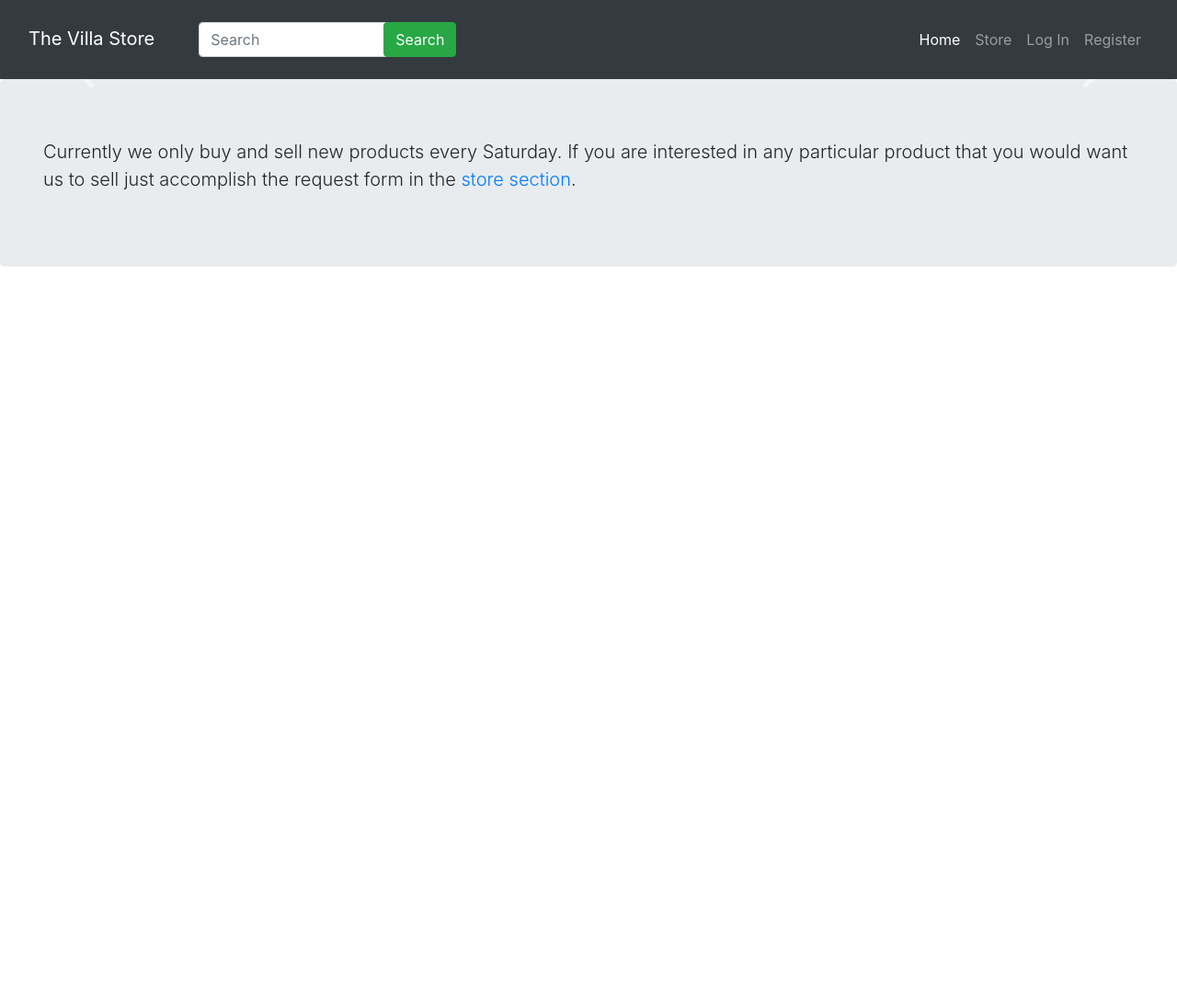
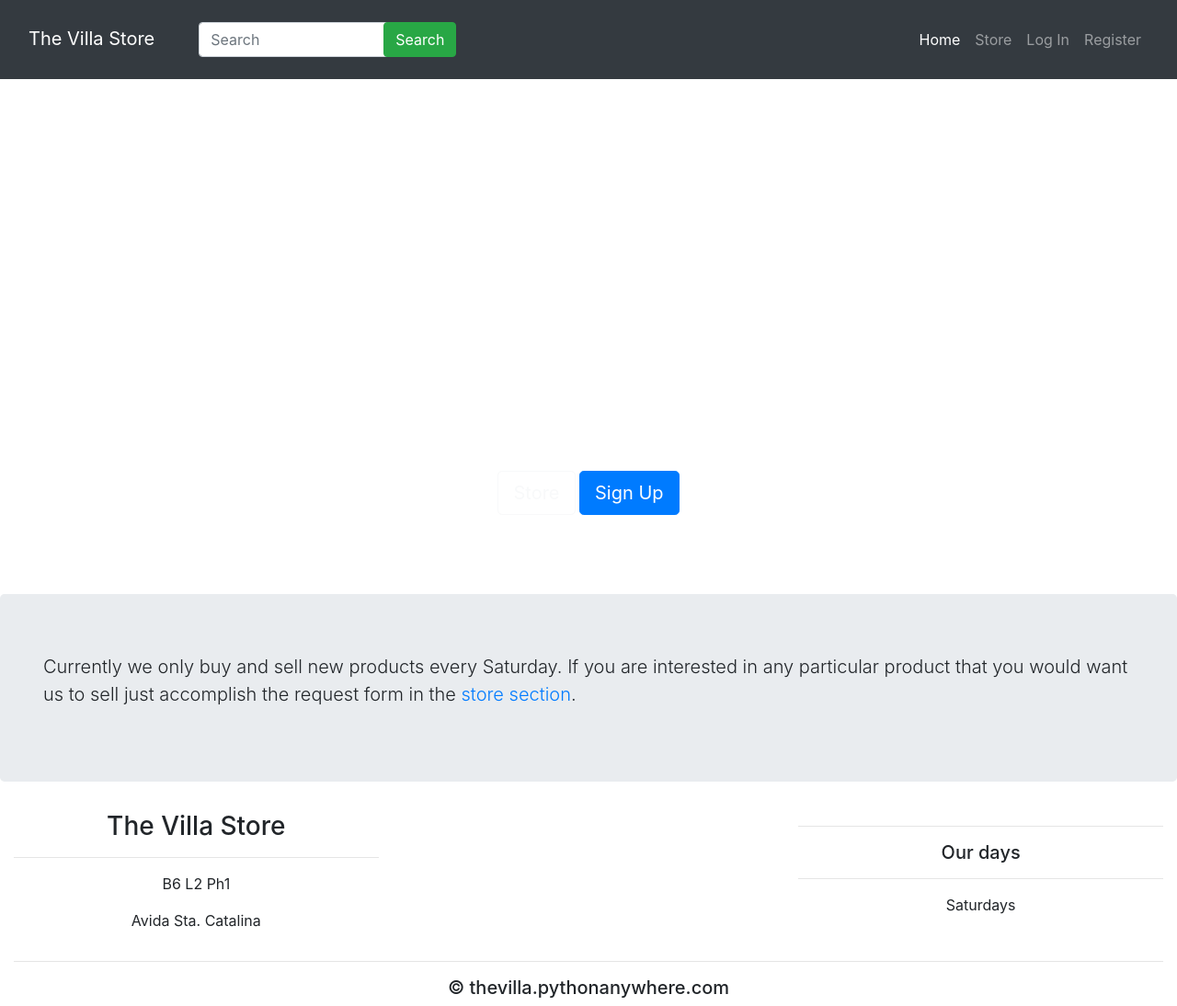
Before and after one commit to TheSciCoder3000/Store-App, a Django app: page / in a window 1280 px wide. Shown: the whole page at 92% size. Before the commit the page ends 290 px from the top, so only its background shows below. Run offline with Django 3.2, Linux system fonts and the light colour scheme; data that the repository does not hold is empty; parts of the project's set-up code (start-up, migrations or seed data) failed here and were passed over; some libraries are stand-ins or nearby versions.

Commit message:
css and database fixes

```diff
--- a/my_store/static/css/style.css
+++ b/my_store/static/css/style.css
@@ -2,10 +2,17 @@ html{
   scroll-behavior: smooth;
 }
 
-img{
-  height: auto;
+html, body{
   width: 100%;
-  object-fit: cover;
+  height: 100%;
+}
+
+.carousel-inner{
+  height: 70vh;
+}
+
+.carousel-inner img{
+  object-fit: contain;
 }
 
 .False-formatting{
@@ -28,8 +35,11 @@ img{
   overflow: scroll;;
 }
 
-.inner-home{
-  max-height: 600px !important;
+
+.carousel-caption{
+  top: 50%;
+  position: absolute;
+  transform: translateY(-50%);
 }
 
 .show-border{
@@ -199,9 +209,6 @@ img{
 
 /* XSmall */
 @media (max-width: 575px) {
-  .inner-home{
-    width: 200%;
-  }
 }
 
 /* Small */
--- a/my_store/templates/my_store/base.html
+++ b/my_store/templates/my_store/base.html
@@ -97,6 +97,35 @@
       {% block content %}{% endblock %}
     </div>
 
+    <!-- Footer -->
+    <footer>
+      <div class="container-fluid padding">
+        <div class="row text-center">
+          <div class="col-md-4">
+            <h3>The Villa Store</h3>
+            <hr class="light">
+            <p></p>
+            <p></p>
+            <p>B6 L2 Ph1</p>
+            <p>Avida Sta. Catalina</p>
+          </div>
+          <div class="col-md-4">
+
+          </div>
+          <div class="col-md-4">
+            <hr class="light">
+            <h5>Our days</h5>
+            <hr class="light">
+            <p>Saturdays</p>
+          </div>
+          <div class="col-12">
+            <hr class="light">
+            <h5>&copy; thevilla.pythonanywhere.com</h5>
+          </div>
+        </div>
+      </div>
+    </footer>
+
 
     <!-- Optional JavaScript -->
     <!-- jQuery first, then Popper.js, then Bootstrap JS -->
--- a/my_store/templates/my_store/home.html
+++ b/my_store/templates/my_store/home.html
@@ -2,22 +2,24 @@
 {% block content %}
   <!-- Image Slider -->
   <div id="carouselExampleIndicators" class="carousel slide" data-ride="carousel">
+    <!-- Indicators -->
     <ol class="carousel-indicators">
       {% for image in home_images %}
         <li data-target="#carouselExampleIndicators" data-slide-to="{{ forloop.counter0 }}" class="{% if forloop.first %}active{% endif %}"></li>
         {% endfor %}
     </ol>
 
+    <!-- Images -->
     <div class="carousel-inner inner-home">
       {% for image in home_images %}
         <div class="carousel-item {% if forloop.first %}active{% endif %}">
-          <img class="d-block w-100" src="{{ image.my_image.url }}">
+          <img class="d-block" src="{{ image.my_image.url }}">
           {% if forloop.first %}
 
             {% endif %}
         </div>
         {% endfor %}
-        <div class="carousel-caption d-none d-md-block">
+        <div class="carousel-caption d-md-block">
           <h1 class="display-2">Welcome to The Villa Store</h1>
           <p class="h4">check our products in the store section or Sign up now to order</p>
           <a href="{% url 'store-store' %}" class="btn btn-outline-light btn-lg">Store</a>
@@ -25,6 +27,7 @@
         </div>
     </div>
 
+    <!-- Controls -->
     <a class="carousel-control-prev" href="#carouselExampleIndicators" role="button" data-slide="prev">
       <span class="carousel-control-prev-icon" aria-hidden="true"></span>
       <span class="sr-only">Previous</span>
--- a/my_store/templates/my_store/store.html
+++ b/my_store/templates/my_store/store.html
@@ -22,7 +22,6 @@
                       <th>LIST          </th>
                       {% endif %}
                     <th>Item</th>
-                    <th>Availability</th>
                     <th>Price</th>
                     <th>Per</th>
                     <th>Amount Left</th>
@@ -32,7 +31,8 @@
 
                 <tbody>
                   {% for item in prod %}
-                    <tr>
+                    {% if item.available %}
+                      <tr>
                       {% if user.is_authenticated %}
                         <td>
                           <div class="container-fluid px-2">
@@ -49,12 +49,12 @@
                           </td>
                         {% endif %}
                       <td>{{ item.title }}</td>
-                      <td class="{{ item.available }}-formatting">{{ item.available }}</td>
                       <td id="{{ item.title }}-price">{{ item.price }}</td>
                       <td>{{ item.price_per }}</td>
                       <td>{{ item.item_count }}</td>
                       <td>{{ item.product_category }}</td>
                     </tr>
+                    {% endif %}
                   {% endfor %}
                 </tbody>
               </table>
```
Also changed, not shown: my_store/migrations/0027_auto_20200815_0739.py (added), my_store/migrations/0028_auto_20200815_0750.py (added), my_store/migrations/0029_auto_20200815_0934.py (added).
